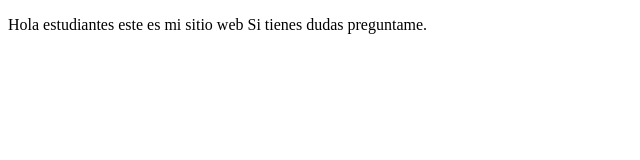
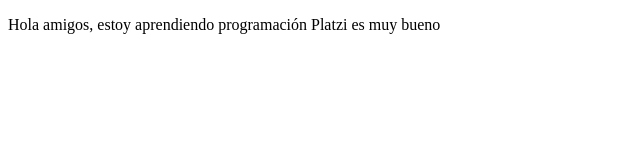
Before and after one commit to Murcia45/proyectoDemoCursoPrework, a plain HTML site: page index.html in a window 1280 px wide. Shown: the full height of the page, 0-640 px from the left. Drawn offline with Linux system fonts and the light colour scheme.

Commit message:
cambios agregamos Platzi

```diff
--- a/index.html
+++ b/index.html
@@ -8,8 +8,8 @@
 </head>
 <body>
     <p>
-        Hola estudiantes este es mi sitio web
-        Si tienes dudas preguntame.
+        Hola amigos, estoy aprendiendo programación
+        Platzi es muy bueno
     </p>
 </body>
 </html>
```
